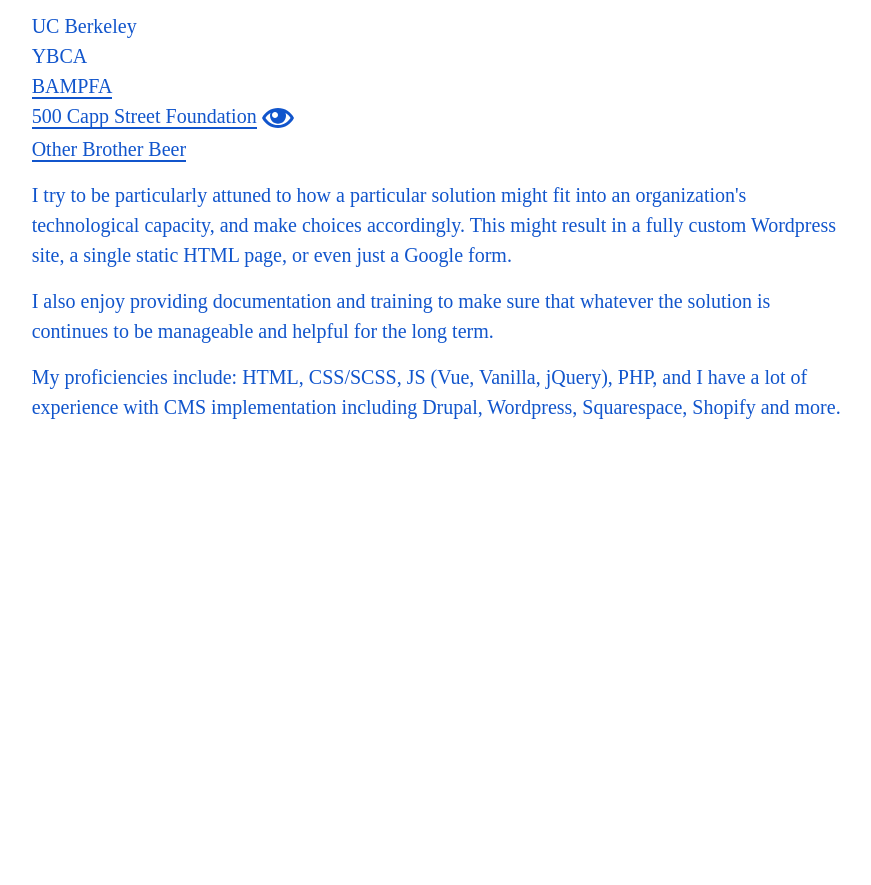
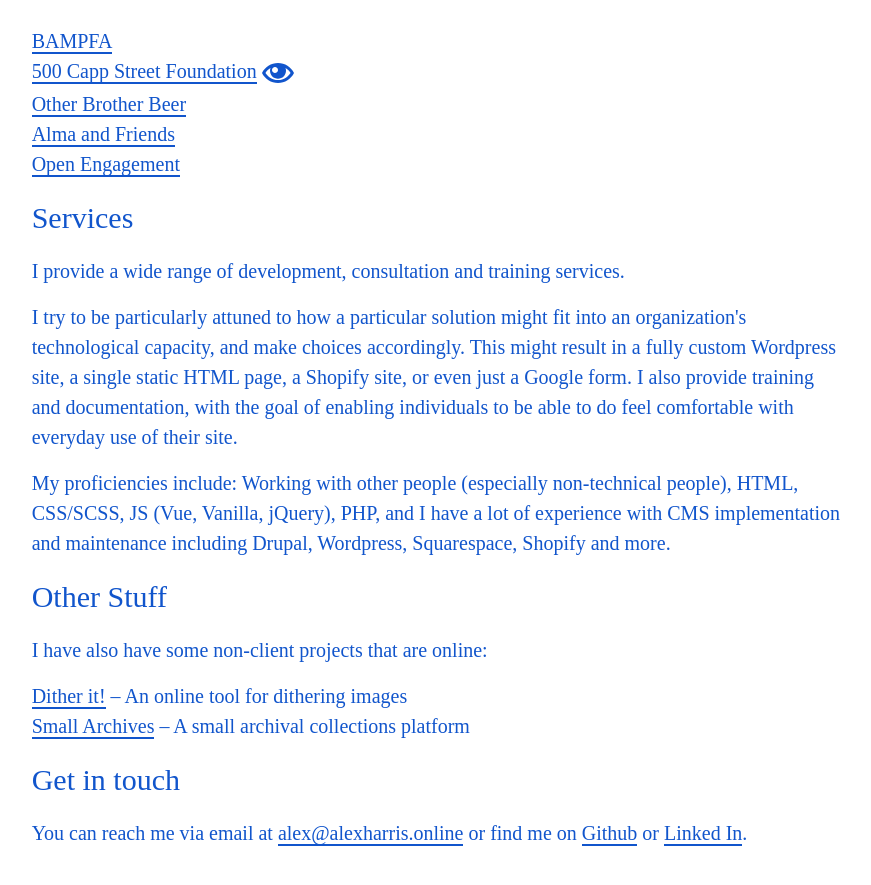
Before and after one commit to alexharris/ah-online, a Vue app: page / in a window 1280 px wide. Shown: the part 625-1510 px from the top of the page, without its empty margins (203-1074 px from the left). Before the commit the page ends 1095 px from the top, so only its background shows below. Built offline with nearby package versions, Linux system fonts and the light colour scheme.

Commit message:
add copy

```diff
--- a/src/App.vue
+++ b/src/App.vue
@@ -11,18 +11,28 @@
             <img @mouseleave="bampfa = true" v-if="!bampfa" src="./assets/bampfa.png" />
           </div>         -->
 
-            <p>Previous clients include:</p>
+            <h3>Clients</h3>
             <ul>
-              <li>UC Berkeley</li>
-              <li>YBCA</li>
               <li><a href="https://bampfa.org">BAMPFA</a></li>
               <li><a href="https://500cappstreet.org/">500 Capp Street Foundation</a> <a @click="content = 'capp'; scrollToTop()" class="no-underline border-0"> <svg class="inline" version="1.1" xmlns="http://www.w3.org/2000/svg" width="32" height="32" viewBox="0 0 32 32"><title>eye</title><path d="M16 6c-6.979 0-13.028 4.064-16 10 2.972 5.936 9.021 10 16 10s13.027-4.064 16-10c-2.972-5.936-9.021-10-16-10zM23.889 11.303c1.88 1.199 3.473 2.805 4.67 4.697-1.197 1.891-2.79 3.498-4.67 4.697-2.362 1.507-5.090 2.303-7.889 2.303s-5.527-0.796-7.889-2.303c-1.88-1.199-3.473-2.805-4.67-4.697 1.197-1.891 2.79-3.498 4.67-4.697 0.122-0.078 0.246-0.154 0.371-0.228-0.311 0.854-0.482 1.776-0.482 2.737 0 4.418 3.582 8 8 8s8-3.582 8-8c0-0.962-0.17-1.883-0.482-2.737 0.124 0.074 0.248 0.15 0.371 0.228v0zM16 13c0 1.657-1.343 3-3 3s-3-1.343-3-3 1.343-3 3-3 3 1.343 3 3z"></path></svg></a></li>
               <li><a href="http://otherbrotherbeer.com/">Other Brother Beer</a></li>
+              <li><a href="https://almaandfriends.org/">Alma and Friends</a></li>
+              <li><a href="http://openengagement.info/">Open Engagement</a></li>
+
+
             </ul>
-            <p>I try to be particularly attuned to how a particular solution might fit into an organization's technological capacity, and make choices accordingly. This might result in a fully custom Wordpress site, a single static HTML page, or even just a Google form.</p>
-            <p>I also enjoy providing documentation and training to make sure that whatever the solution is continues to be manageable and helpful for the long term.
-            <p>My proficiencies include: HTML, CSS/SCSS, JS (Vue, Vanilla, jQuery), PHP, and I have a lot of experience with CMS implementation including Drupal, Wordpress, Squarespace, Shopify and more.</p>
-
+            <h3>Services</h3>
+            <p>I provide a wide range of development, consultation and training services.</p>
+            <p>I try to be particularly attuned to how a particular solution might fit into an organization's technological capacity, and make choices accordingly. This might result in a fully custom Wordpress site, a single static HTML page, a Shopify site, or even just a Google form. I also provide training and documentation, with the goal of enabling individuals to be able to do feel comfortable with everyday use of their site.</p>
+            <p>My proficiencies include: Working with other people (especially non-technical people), HTML, CSS/SCSS, JS (Vue, Vanilla, jQuery), PHP, and I have a lot of experience with CMS implementation and maintenance including Drupal, Wordpress, Squarespace, Shopify and more.</p>
+            <h3>Other Stuff</h3>
+            <p>I have also have some non-client projects that are online:</p>
+            <ul>
+              <li><a href="https://ditherit.com">Dither it!</a> – An online tool for dithering images</li>
+              <li><a href="https://ditherit.com">Small Archives</a> – A small archival collections platform</li>
+            </ul>
+            <h3>Get in touch</h3>
+          <p>You can reach me via email at <a href="mailto:alex@alexharris.online">alex@alexharris.online</a> or find me on <a href="https://github.com/alexharris">Github</a> or <a href="https://www.linkedin.com/in/alex-harris-a7425b90/">Linked In</a>. </p>
         </section>
         <section v-if="content == 'capp'" class="lg:w-2/3 mx-auto">
           <div class="bg-ah-800 text-white rounded p-2 mb-8 inline-block cursor-pointer" @click="content = 'intro'; scrollToTop()">Home</div>
```
